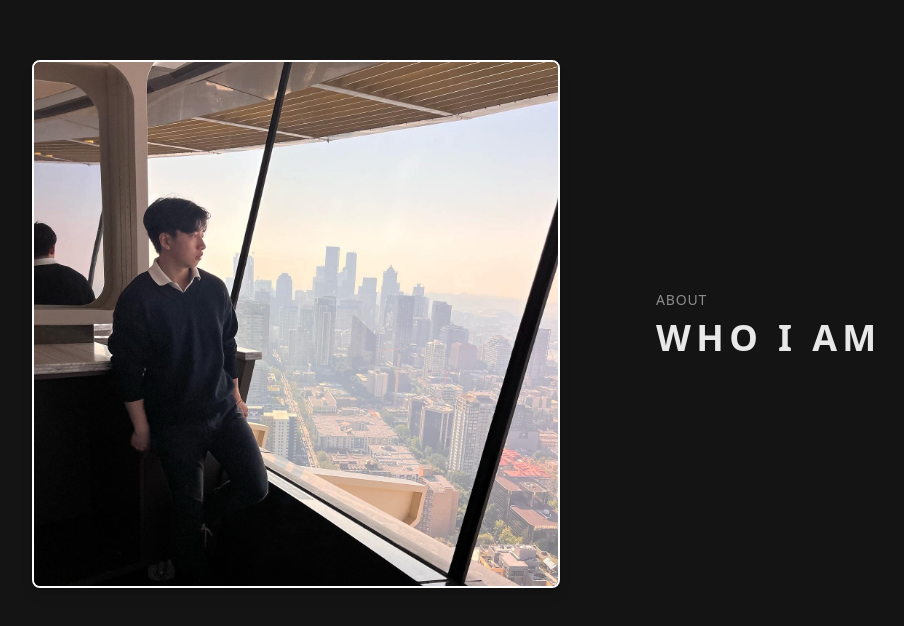
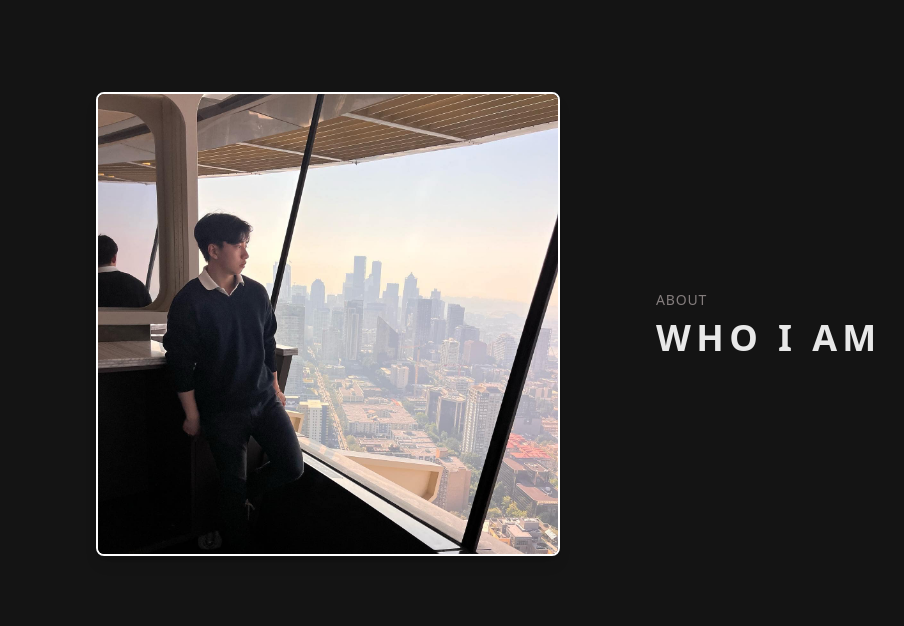
Before and after one commit to Luke7787/website-portfolio, a Next.js app in the folder luke-portfolio/: page / in a window 1280 px wide. Shown: the part 908-1534 px from the top of the page, without its empty margins (8-912 px from the left). Built offline with nearby package versions, Linux system fonts and the light colour scheme.

Commit message:
adjusted image size in about me section

```diff
--- a/luke-portfolio/src/app/page.tsx
+++ b/luke-portfolio/src/app/page.tsx
@@ -47,10 +47,12 @@ export default function Page() {
           <div className="flex justify-center md:justify-end">
             <div
               className="
-                max-w-[50rem]
-                max-h-[33rem]
-                md:-translate-x-12
-              "
+  w-80
+  sm:w-[21rem]
+  md:w-[25rem]
+  lg:w-[29rem]
+  md:-translate-x-12
+"
             >
               <Image
                 src="/images/about.jpg"
@@ -70,7 +72,7 @@ export default function Page() {
 
           {/* Right: Text */}
           <div className="text-center md:text-left">
-            <p className="mb-2 text-sm tracking-[0.8px] text-[rgb(140,140,140)]">
+            <p className="mb-2 text-sm tracking-[0.8px] text-[rgb(132,125,125)]">
               ABOUT
             </p>
 
```
